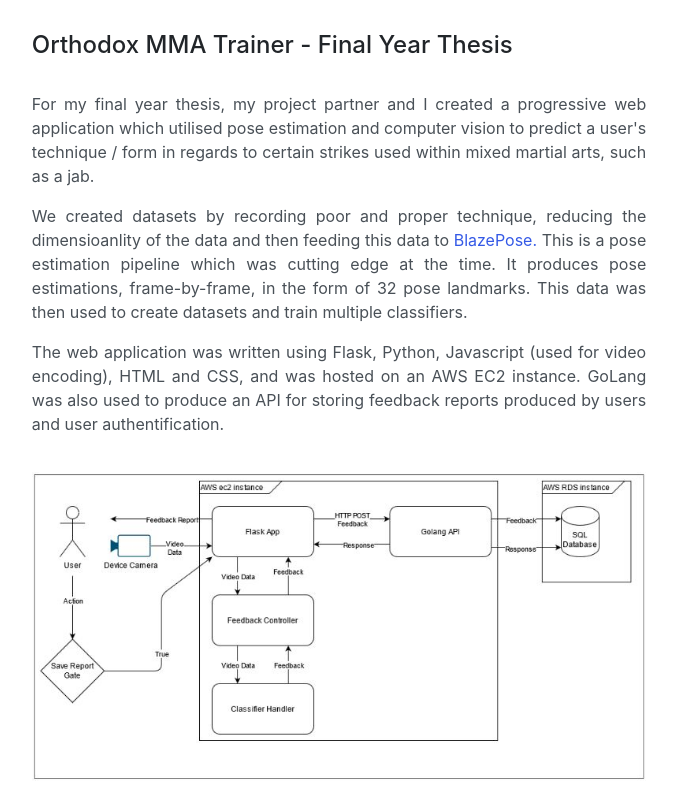
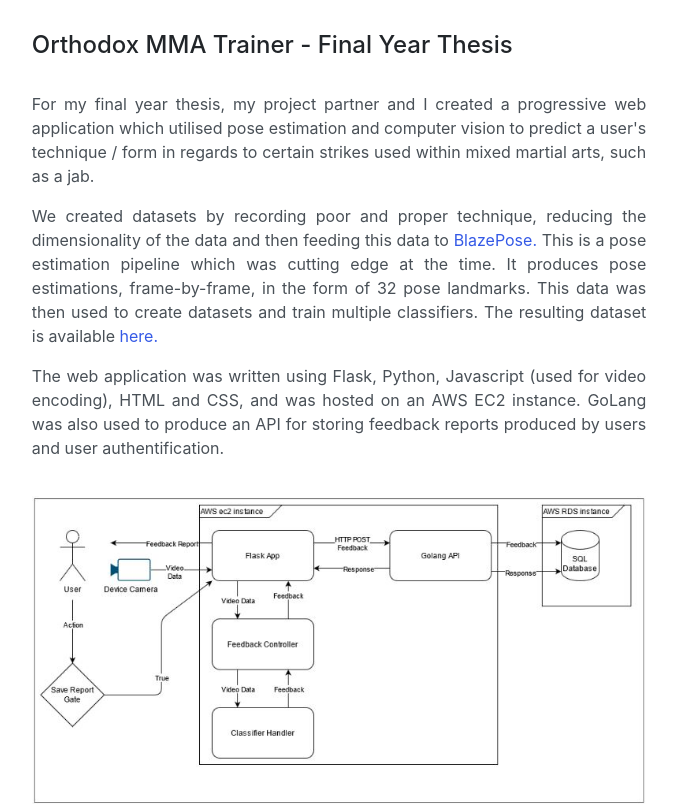
Before and after one commit to billoh28/CV-Website, a Flask app: page / in a window 1280 px wide. Shown: the part 2553-3357 px from the top of the page, without its empty margins (301-978 px from the left). Run offline with Flask 2, Linux system fonts and the light colour scheme; some libraries are stand-ins or nearby versions.

Commit message:
Updating cv

```diff
--- a/templates/home.html
+++ b/templates/home.html
@@ -98,7 +98,7 @@
             <br>
             <p>For my final year thesis, my project partner and I created a progressive web application which utilised pose estimation and computer vision to predict a user's technique / form in regards to certain strikes used within mixed martial arts, such as a jab.</p>
 
-            <p>We created datasets by recording poor and proper technique, reducing the dimensioanlity of the data and then feeding this data to <a href="https://google.github.io/mediapipe/solutions/pose.html">BlazePose.</a> This is a pose estimation pipeline which was cutting edge at the time. It produces pose estimations, frame-by-frame, in the form of 32 pose landmarks. This data was then used to create datasets and train multiple classifiers.</p>
+            <p>We created datasets by recording poor and proper technique, reducing the dimensionality of the data and then feeding this data to <a href="https://google.github.io/mediapipe/solutions/pose.html">BlazePose.</a> This is a pose estimation pipeline which was cutting edge at the time. It produces pose estimations, frame-by-frame, in the form of 32 pose landmarks. This data was then used to create datasets and train multiple classifiers. The resulting dataset is available <a href="https://www.kaggle.com/billohanlon/jab-technique-prediction-with-body-landmark-data">here.</a></p>
 
             <p>The web application was written using Flask, Python, Javascript (used for video encoding), HTML and CSS, and was hosted on an AWS EC2 instance. GoLang was also used to produce an API for storing feedback reports produced by users and user authentification.</p>
 
```
Also changed, not shown: 2 other files.
